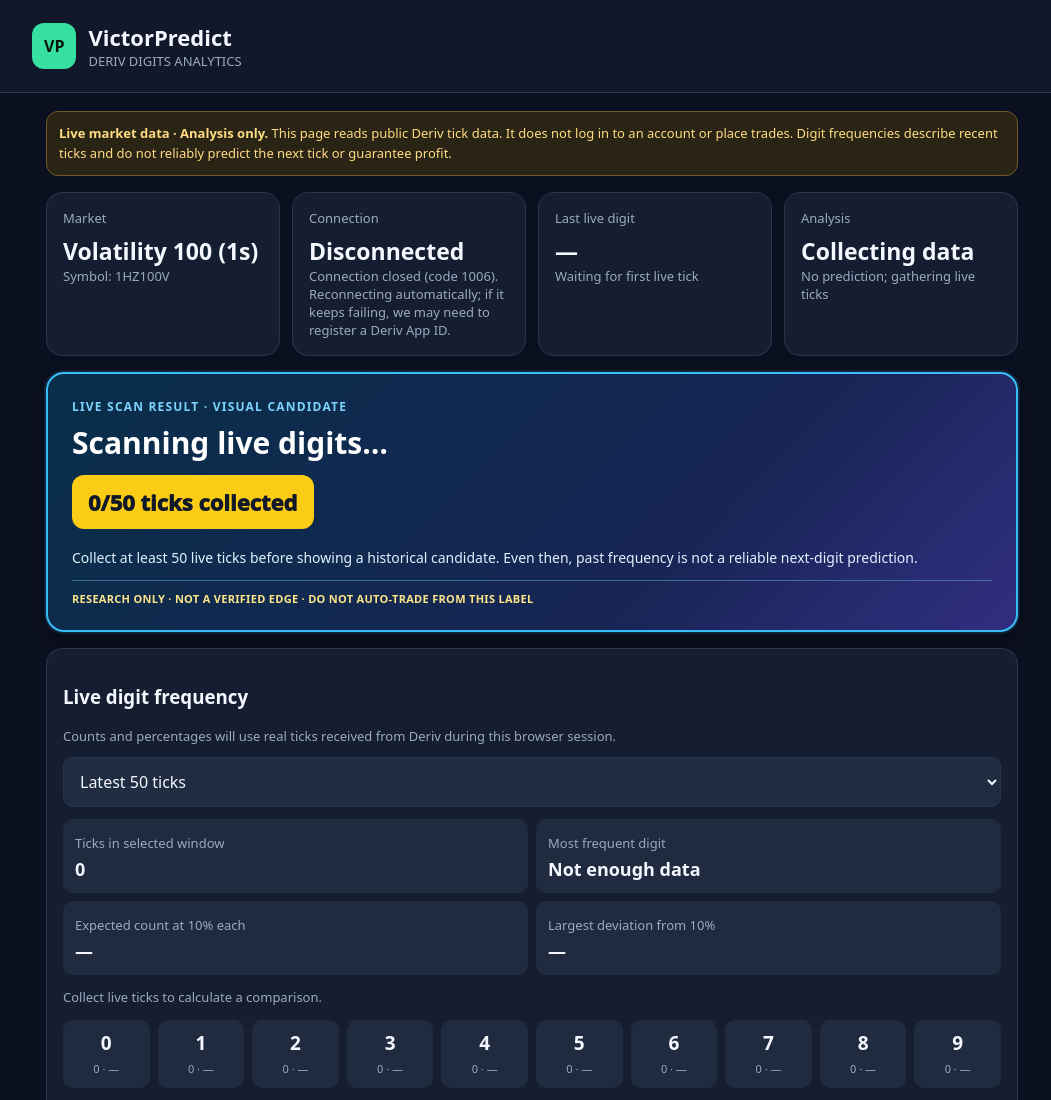
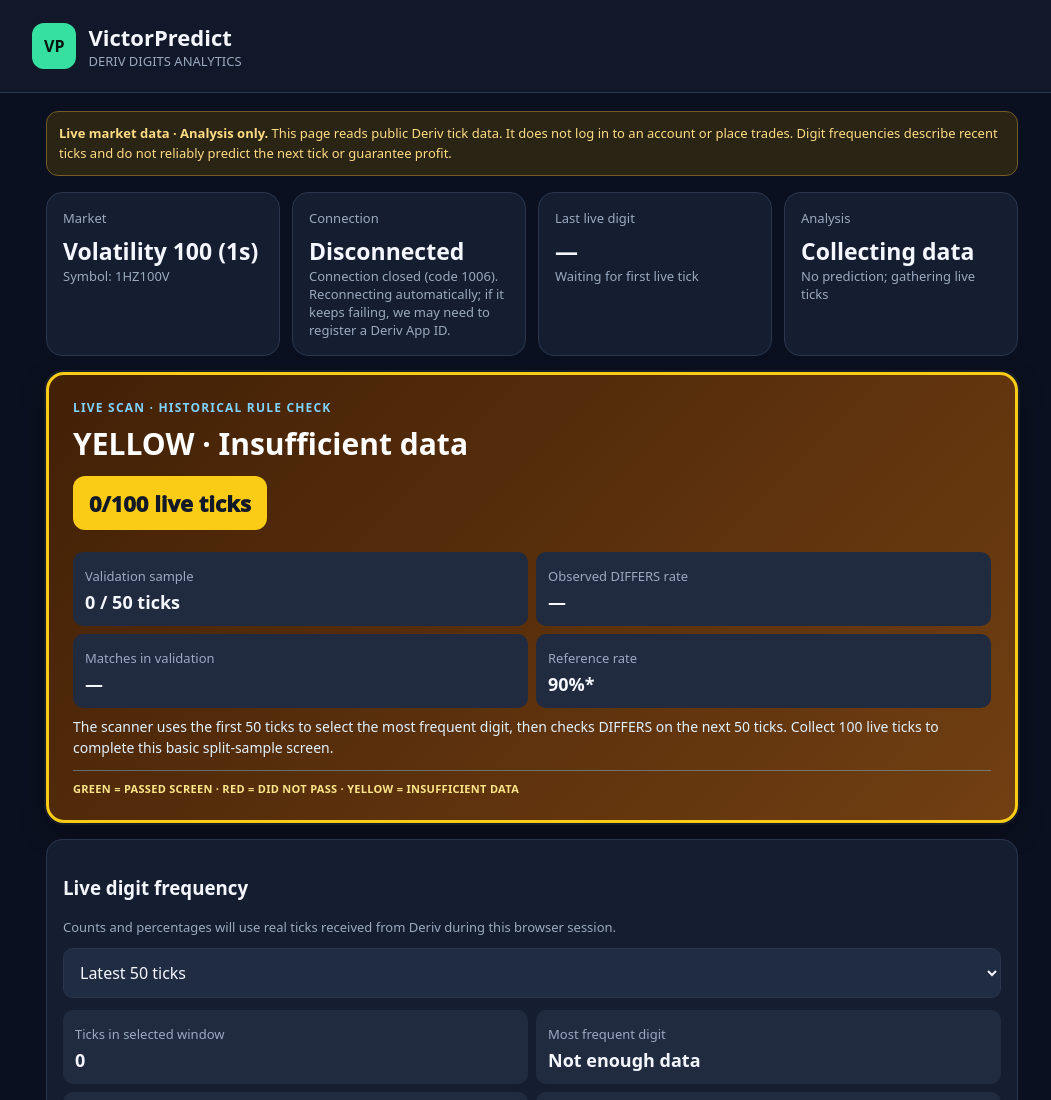
Before and after one commit to onyangovictor269-png/Victor-predict, a plain HTML site: page index.html in a window 1280 px wide. Shown: the top 1100 px of the page, without its empty margins (108-1159 px from the left). Drawn offline with Linux system fonts and the light colour scheme.

Commit message:
Add color-coded split-sample screening and evidence

```diff
--- a/index.html
+++ b/index.html
@@ -19,7 +19,7 @@ button{background:var(--green);color:#062016;font-weight:750;border:0;cursor:poi
 table{width:100%;border-collapse:collapse;font-size:13px;margin-top:12px}th,td{text-align:left;padding:10px 5px;border-bottom:1px solid var(--line)}
 footer{text-align:center;color:var(--muted);font-size:12px;padding:25px}
 @media(min-width:650px){.grid{grid-template-columns:repeat(4,minmax(0,1fr))}.bars{grid-template-columns:repeat(10,minmax(0,1fr))}}
-.prediction-panel{margin:16px 0;padding:20px;border:2px solid #38bdf8;border-radius:18px;background:linear-gradient(135deg,#082f49,#172554 65%,#312e81);box-shadow:0 0 0 2px #38bdf822,0 10px 28px #0005}.prediction-kicker{font-size:12px;font-weight:900;letter-spacing:1.2px;color:#7dd3fc}.prediction-panel h2{font-size:24px;line-height:1.2;margin:10px 0;color:#fff}.scan-candidate{display:inline-block;background:#facc15;color:#111827;padding:12px 16px;border-radius:12px;font-size:22px;font-weight:950;margin:4px 0 10px}.prediction-panel p{color:#e0f2fe;font-size:14px;line-height:1.5;margin:8px 0}.prediction-foot{margin-top:12px;padding-top:10px;border-top:1px solid #7dd3fc66;color:#fde68a;font-size:11px;font-weight:800;letter-spacing:.3px}@media(min-width:650px){.prediction-panel{padding:24px}.prediction-panel h2{font-size:30px}}
+.prediction-panel{margin:16px 0;padding:20px;border:3px solid var(--scan-border,#eab308);border-radius:18px;background:var(--scan-bg,linear-gradient(135deg,#422006,#713f12));box-shadow:0 0 0 2px #ffffff10,0 10px 28px #0005;transition:background .2s,border-color .2s}.prediction-panel.scan-green{--scan-border:#4ade80;--scan-bg:linear-gradient(135deg,#052e16,#14532d)}.prediction-panel.scan-red{--scan-border:#fb7185;--scan-bg:linear-gradient(135deg,#4c0519,#881337)}.prediction-panel.scan-yellow{--scan-border:#facc15;--scan-bg:linear-gradient(135deg,#422006,#713f12)}.prediction-kicker{font-size:12px;font-weight:900;letter-spacing:1.2px;color:#7dd3fc}.prediction-panel h2{font-size:24px;line-height:1.2;margin:10px 0;color:#fff}.scan-candidate{display:inline-block;background:#facc15;color:#111827;padding:12px 16px;border-radius:12px;font-size:22px;font-weight:950;margin:4px 0 10px}.prediction-panel p{color:#e0f2fe;font-size:14px;line-height:1.5;margin:8px 0}.prediction-foot{margin-top:12px;padding-top:10px;border-top:1px solid #7dd3fc66;color:#fde68a;font-size:11px;font-weight:800;letter-spacing:.3px}@media(min-width:650px){.prediction-panel{padding:24px}.prediction-panel h2{font-size:30px}}
 </style>
 </head>
 <body>
@@ -33,11 +33,12 @@ footer{text-align:center;color:var(--muted);font-size:12px;padding:25px}
 <div class="card"><div class="label">Analysis</div><div class="value" id="signal">Collecting data</div><div class="sub" id="confidence">No prediction; gathering live ticks</div></div>
 </div>
 <section class="prediction-panel" aria-live="polite">
-<div class="prediction-kicker">LIVE SCAN RESULT · VISUAL CANDIDATE</div>
-<h2 id="scanHeadline">Scanning live digits…</h2>
-<div id="scanCandidate" class="scan-candidate">Waiting for 50 live ticks</div>
-<p id="scanReason">The scan will summarize the selected recent sample. It cannot reliably predict the next digit.</p>
-<div class="prediction-foot">RESEARCH ONLY · NOT A VERIFIED EDGE · DO NOT AUTO-TRADE FROM THIS LABEL</div>
+<div class="prediction-kicker">LIVE SCAN · HISTORICAL RULE CHECK</div>
+<h2 id="scanHeadline">Collecting data…</h2>
+<div id="scanCandidate" class="scan-candidate">Waiting for 100 live ticks</div>
+<div class="stats"><div class="stat"><span class="label">Validation sample</span><strong id="scanSample">0 ticks</strong></div><div class="stat"><span class="label">Observed DIFFERS rate</span><strong id="scanRate">—</strong></div><div class="stat"><span class="label">Matches in validation</span><strong id="scanMatches">—</strong></div><div class="stat"><span class="label">Reference rate</span><strong>90%*</strong></div></div>
+<p id="scanReason">Collecting separate selection and validation samples. No reliable next-digit prediction is available.</p>
+<div class="prediction-foot">GREEN = PASSED SCREEN · RED = DID NOT PASS · YELLOW = INSUFFICIENT DATA</div>
 </section>
 <section class="card">
 <h3>Live digit frequency</h3>
@@ -106,24 +107,40 @@ function drawDigits(){
  });
 }
 function drawScan(){
- const selected=document.getElementById('windowSize')?.value||'50';
- const windowDigits=selected==='all'?digitHistory.slice():digitHistory.slice(-Number(selected));
+ const panel=document.querySelector('.prediction-panel');
  const headline=document.getElementById('scanHeadline');
  const candidate=document.getElementById('scanCandidate');
  const reason=document.getElementById('scanReason');
- if(windowDigits.length<50){
-  headline.textContent='Scanning live digits…';
-  candidate.textContent=windowDigits.length+'/50 ticks collected';
-  reason.textContent='Collect at least 50 live ticks before showing a historical candidate. Even then, past frequency is not a reliable next-digit prediction.';
+ const sampleEl=document.getElementById('scanSample');
+ const rateEl=document.getElementById('scanRate');
+ const matchesEl=document.getElementById('scanMatches');
+ const all=digitHistory.slice(-100);
+ panel.classList.remove('scan-green','scan-red','scan-yellow');
+ if(all.length<100){
+  panel.classList.add('scan-yellow');
+  headline.textContent='YELLOW · Insufficient data';
+  candidate.textContent=all.length+'/100 live ticks';
+  sampleEl.textContent=Math.max(0,all.length-50)+' / 50 ticks';
+  rateEl.textContent='—';matchesEl.textContent='—';
+  reason.textContent='The scanner uses the first 50 ticks to select the most frequent digit, then checks DIFFERS on the next 50 ticks. Collect 100 live ticks to complete this basic split-sample screen.';
   return;
  }
- const freq=Array(10).fill(0);windowDigits.forEach(d=>freq[d]++);
- const max=Math.max(...freq), leaders=freq.map((n,d)=>({n,d})).filter(x=>x.n===max).map(x=>x.d);
- const min=Math.min(...freq), least=freq.map((n,d)=>({n,d})).filter(x=>x.n===min).map(x=>x.d);
- const target=leaders[0], rare=least[0];
- headline.textContent='Scan complete · historical pattern found';
- candidate.textContent='Review candidate: DIFFERS '+target;
- reason.textContent='In the selected '+windowDigits.length+'-tick sample, digit '+target+' appeared most often ('+max+'/'+windowDigits.length+', '+(max/windowDigits.length*100).toFixed(1)+'%). Least frequent digit(s): '+least.map(x=>x).join(', ')+'. This is a descriptive rule, not evidence that DIFFERS has an edge or a prediction of the next tick.';
+ const training=all.slice(0,50),validation=all.slice(50);
+ const freq=Array(10).fill(0);training.forEach(d=>freq[d]++);
+ const max=Math.max(...freq);
+ const leaders=freq.map((n,d)=>({n,d})).filter(x=>x.n===max).map(x=>x.d);
+ const target=leaders[0];
+ const hits=validation.filter(d=>d!==target).length;
+ const misses=validation.length-hits;
+ const rate=hits/validation.length*100;
+ const passed=rate>90;
+ panel.classList.add(passed?'scan-green':'scan-red');
+ headline.textContent=passed?'GREEN · Passed this screen':'RED · Did not pass this screen';
+ candidate.textContent='Historical candidate: DIFFERS '+target;
+ sampleEl.textContent=validation.length+' ticks';
+ rateEl.textContent=rate.toFixed(1)+'%';
+ matchesEl.textContent=hits+' / '+validation.length;
+ reason.textContent='Digit '+target+' was most frequent in the first 50 ticks ('+max+'/50). Applied unchanged to the next 50 ticks, DIFFERS occurred '+hits+' times and MATCHES '+misses+' times. '+(passed?'The observed rate exceeded the 90% reference in this small sample.':'The observed rate did not exceed the 90% reference in this sample.')+' This is a simple historical screen, not proof of a durable edge or a forecast for the next tick.';
 }
 function drawTrend(){
  const recent=digitHistory.slice(-10);
@@ -221,7 +238,7 @@ function connectLive(){
 }
 document.getElementById('reconnect').addEventListener('click',connectLive);
 document.getElementById('clear').addEventListener('click',()=>{
- counts.fill(0);samples=0;digitHistory.length=0;history.length=0;drawDigits();drawTrend();drawHistory();
+ counts.fill(0);samples=0;digitHistory.length=0;history.length=0;drawDigits();drawTrend();drawScan();drawHistory();
  document.getElementById('last').textContent='—';
  document.getElementById('lastPrice').textContent='Waiting for first live tick';
  document.getElementById('signal').textContent='Collecting data';
```
